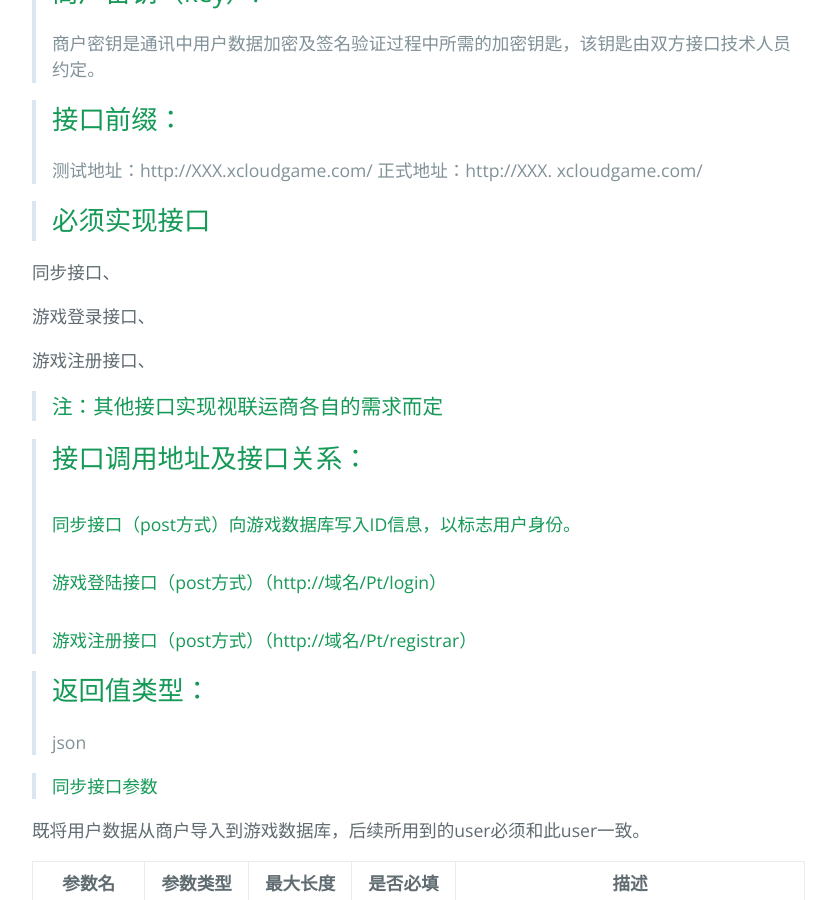
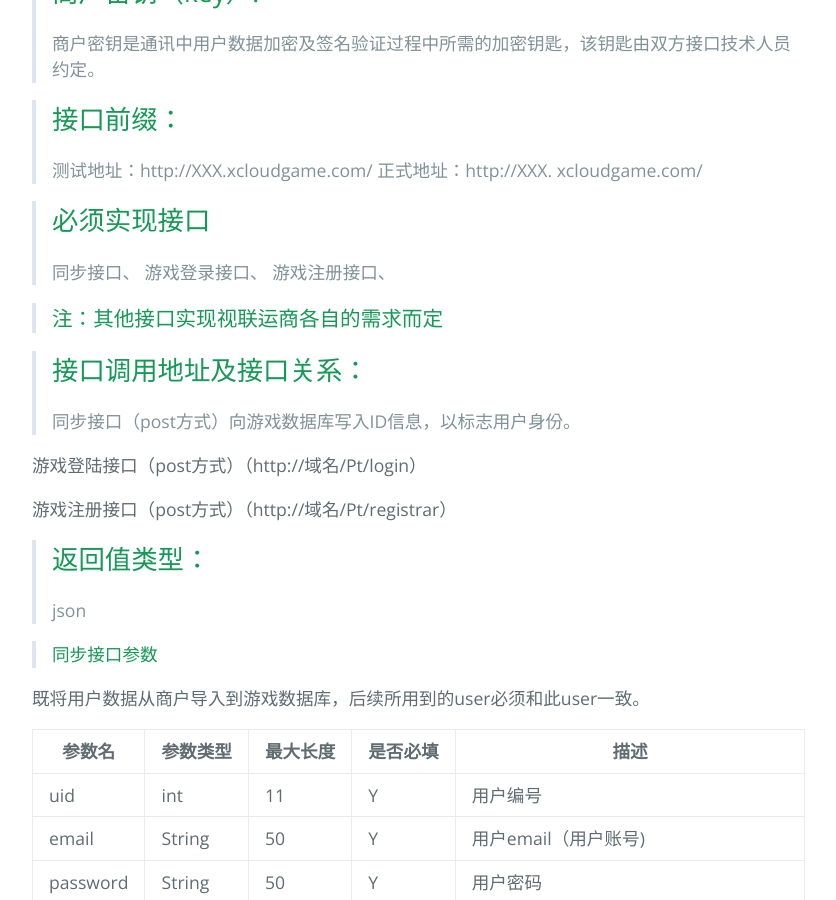
Before and after one commit to xcloudgame-developers/xcloudgame-developers.github.io, a Jekyll site: the page built from api/MicroEnd.md, in a window 1280 px wide and 900 px high, scrolled down 501 px. Shown: the whole window, without its empty margins (192-1028 px from the left). Built offline with Jekyll 4.4.1, drawn with Linux system fonts in a browser that asks for light colours; our own code applies the rules of GitHub Pages for plain Markdown files.

```diff
--- a/api/MicroEnd.md
+++ b/api/MicroEnd.md
@@ -12,19 +12,18 @@ Y---->必须,N---非必须
  正式地址：http://XXX. xcloudgame.com/
 
 >## 必须实现接口
-
 同步接口、
-
 游戏登录接口、
-
 游戏注册接口、
 
 >### 注：其他接口实现视联运商各自的需求而定
 
 >## 接口调用地址及接口关系：
->#### 同步接口（post方式）向游戏数据库写入ID信息，以标志用户身份。
->#### 游戏登陆接口（post方式）（http://域名/Pt/login）
->#### 游戏注册接口（post方式）（http://域名/Pt/registrar）
+同步接口（post方式）向游戏数据库写入ID信息，以标志用户身份。
+
+游戏登陆接口（post方式）（http://域名/Pt/login）
+
+游戏注册接口（post方式）（http://域名/Pt/registrar）
 
 >## 返回值类型：
  json
```
